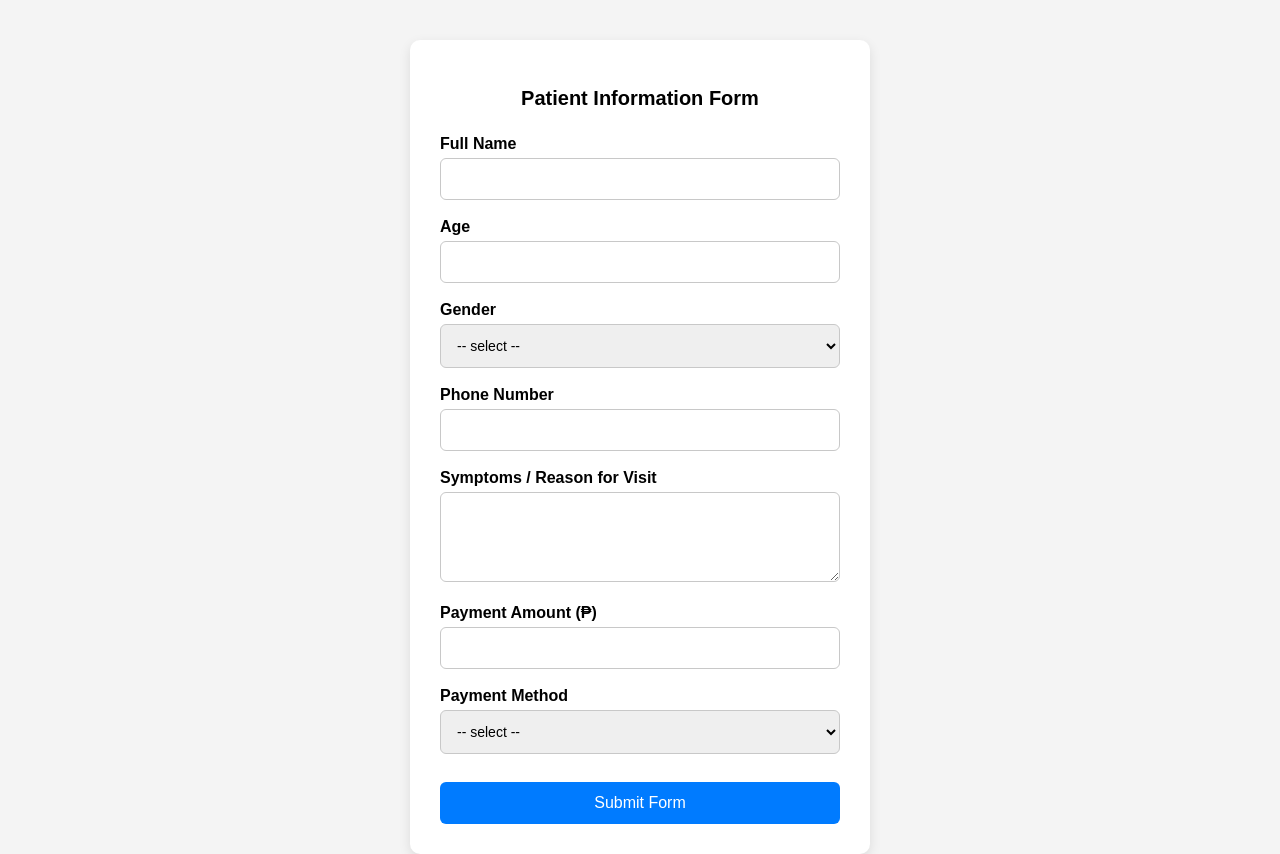
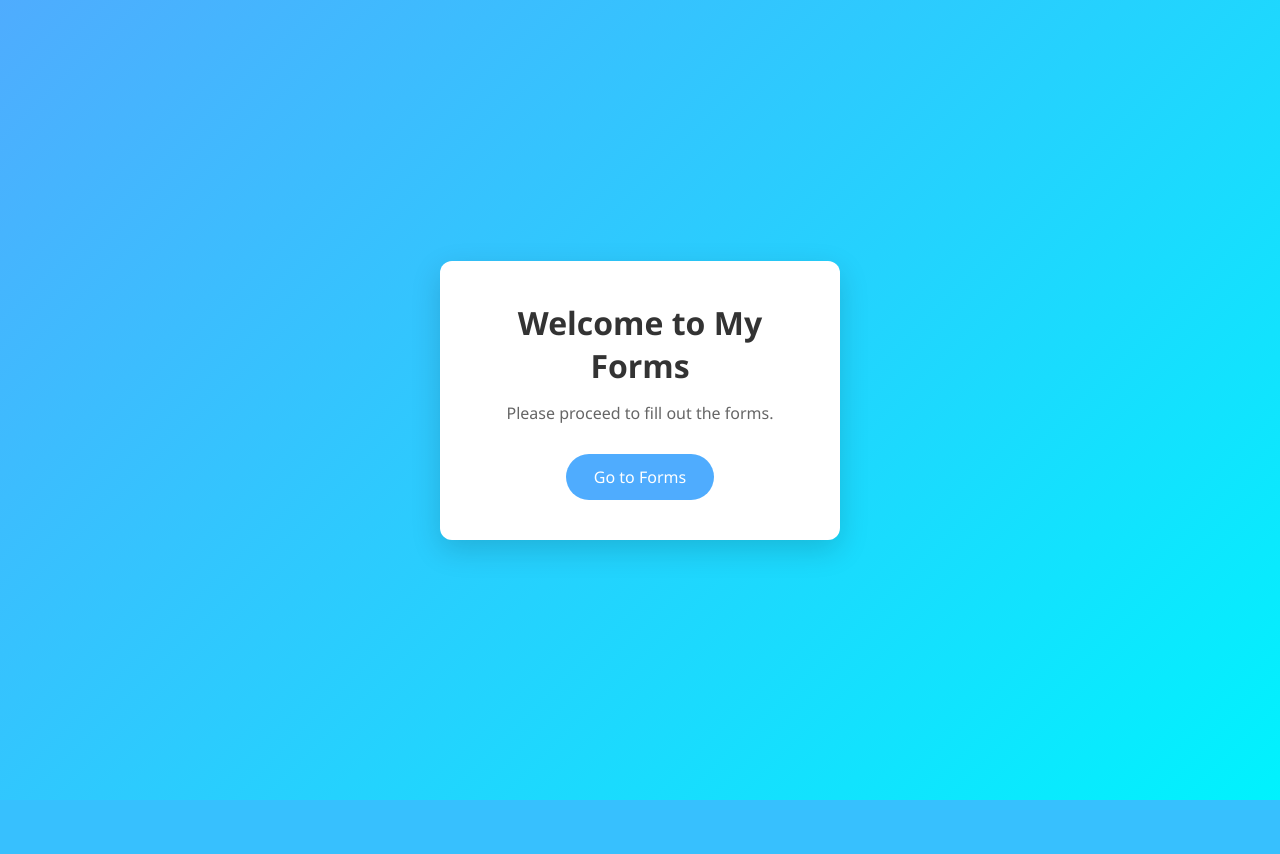
Before and after one commit to charitydaayata/forms, a PHP site: page / in a window 1280 px wide. After the commit the page ends 800 px from the top, so only its background shows below. Run offline with PHP 8.4, Linux system fonts and the light colour scheme.

Commit message:
2nd commit

```diff
--- /dev/null
+++ b/assets/style.css
@@ -0,0 +1,59 @@
+/* Reset */
+* {
+    margin: 0;
+    padding: 0;
+    box-sizing: border-box;
+    font-family: "Segoe UI", Arial, sans-serif;
+}
+
+/* Full-page center layout */
+body {
+    height: 100vh;
+    background: linear-gradient(135deg, #4facfe, #00f2fe);
+    display: flex;
+    align-items: center;
+    justify-content: center;
+}
+
+/* Welcome box */
+.welcome-container {
+    background: #ffffff;
+    padding: 40px 50px;
+    border-radius: 12px;
+    text-align: center;
+    box-shadow: 0 10px 30px rgba(0, 0, 0, 0.15);
+    max-width: 400px;
+    width: 90%;
+}
+
+/* Title */
+.welcome-container h1 {
+    font-size: 2rem;
+    margin-bottom: 15px;
+    color: #333;
+}
+
+/* Paragraph */
+.welcome-container p {
+    font-size: 1rem;
+    color: #666;
+    margin-bottom: 30px;
+}
+
+/* Button Link */
+.welcome-container a {
+    display: inline-block;
+    text-decoration: none;
+    background: #4facfe;
+    color: #fff;
+    padding: 12px 28px;
+    border-radius: 30px;
+    font-size: 1rem;
+    transition: 0.3s ease;
+}
+
+/* Hover effect */
+.welcome-container a:hover {
+    background: #00c6ff;
+    transform: scale(1.05);
+}
--- /dev/null
+++ b/index.html
@@ -0,0 +1,18 @@
+<!DOCTYPE html>
+<html lang="en">
+<head>
+    <meta charset="UTF-8">
+    <title>My Forms</title>
+    <link rel="stylesheet" href="assets/style.css">
+</head>
+<body>
+
+    <div class="welcome-container">
+        <h1>Welcome to My Forms</h1>
+        <p>Please proceed to fill out the forms.</p>
+
+        <a href="views/forms.php">Go to Forms</a>
+    </div>
+
+</body>
+</html>
--- a/style.css
+++ /dev/null
@@ -1,63 +0,0 @@
-body {
-    font-family: Arial, sans-serif;
-    background: #f4f4f4;
-    display: flex;
-    justify-content: center;
-    align-items: flex-start;
-    padding-top: 40px;
-    margin: 0;
-}
-
-.form-container {
-    background: #ffffff;
-    padding: 30px;
-    border-radius: 10px;
-    box-shadow: 0 4px 12px rgba(0, 0, 0, 0.1);
-    width: 400px; /* wider so fields don't look cramped */
-}
-
-.form-container h2 {
-    margin-bottom: 25px;
-    text-align: center;
-    font-size: 20px;
-}
-
-label {
-    font-weight: bold;
-    display: block; /* forces clean alignment */
-    margin-bottom: 5px;
-}
-
-input[type="text"],
-input[type="email"],
-input[type="number"],
-select,
-textarea {
-    width: 100%;
-    padding: 12px;
-    border: 1px solid #c8c8c8;
-    border-radius: 6px;
-    font-size: 14px;
-    box-sizing: border-box; /* prevents weird spacing */
-    margin-bottom: 18px; /* consistent spacing between fields */
-}
-
-textarea {
-    resize: vertical; /* optional */
-}
-
-button {
-    width: 100%;
-    padding: 12px;
-    background: #007bff;
-    border: none;
-    color: #fff;
-    font-size: 16px;
-    border-radius: 6px;
-    cursor: pointer;
-    margin-top: 10px;
-}
-
-button:hover {
-    background: #0056b3;
-}
--- a/index.php
+++ b/views/forms.php
@@ -2,7 +2,9 @@
 <html>
 <head>
     <title>Clinic Form</title>
-    <link rel="stylesheet" href="style.css">
+    <link rel="stylesheet" href="../assets/forms.css">
+
+
 </head>
 <body>
 
@@ -25,7 +27,8 @@
 <div class="form-container">
     <h2>Patient Information Form</h2>
 
-    <form action="process.php" method="post">
+    <form action="../handlers/Forms.php" method="post">
+
 
         <label for="name">Full Name</label>
         <input type="text" id="name" name="name" required>
```
Also changed, not shown: assets/forms.css (added, +79 -0 lines), handlers/Forms.php (renamed from process.php, +22 -17 lines).
